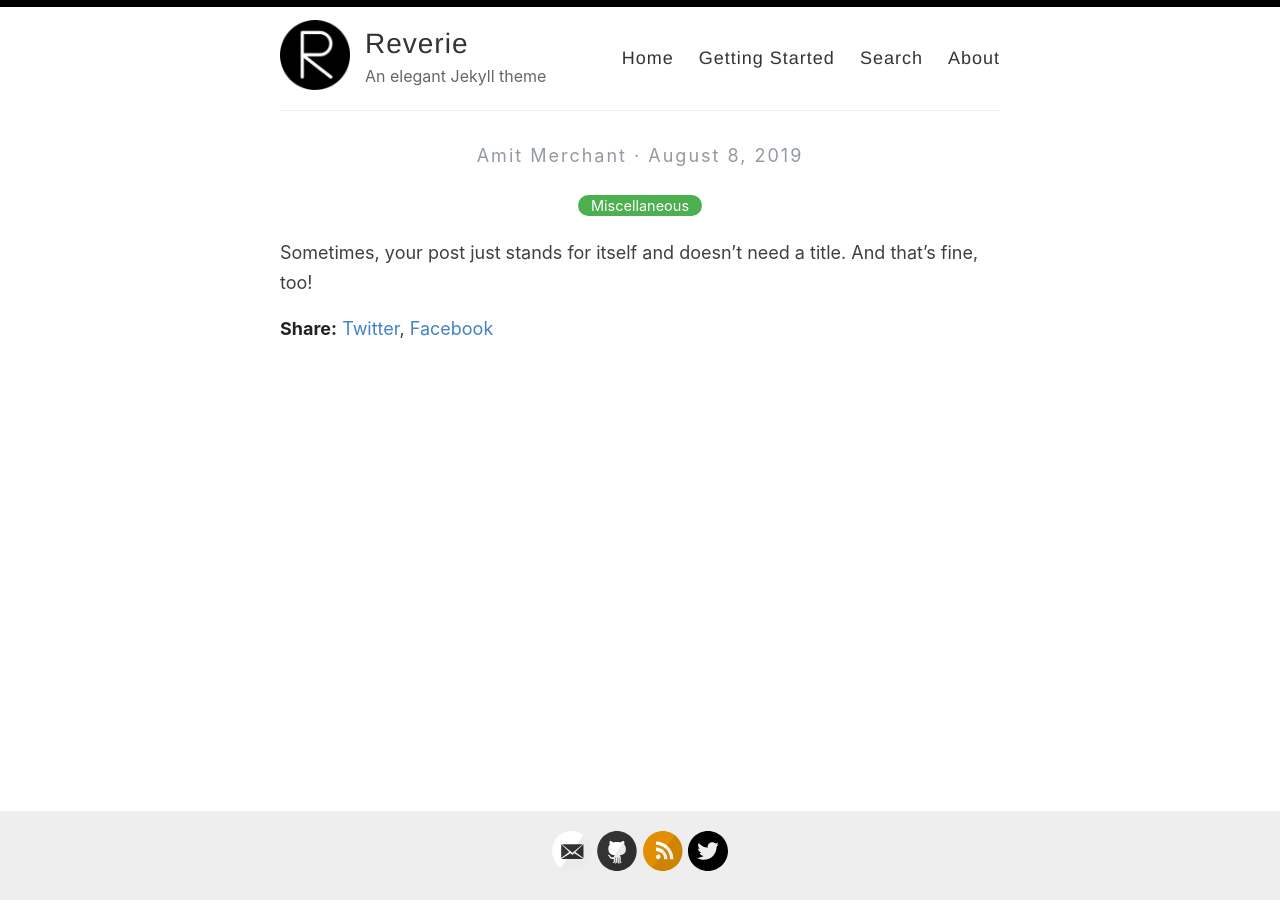
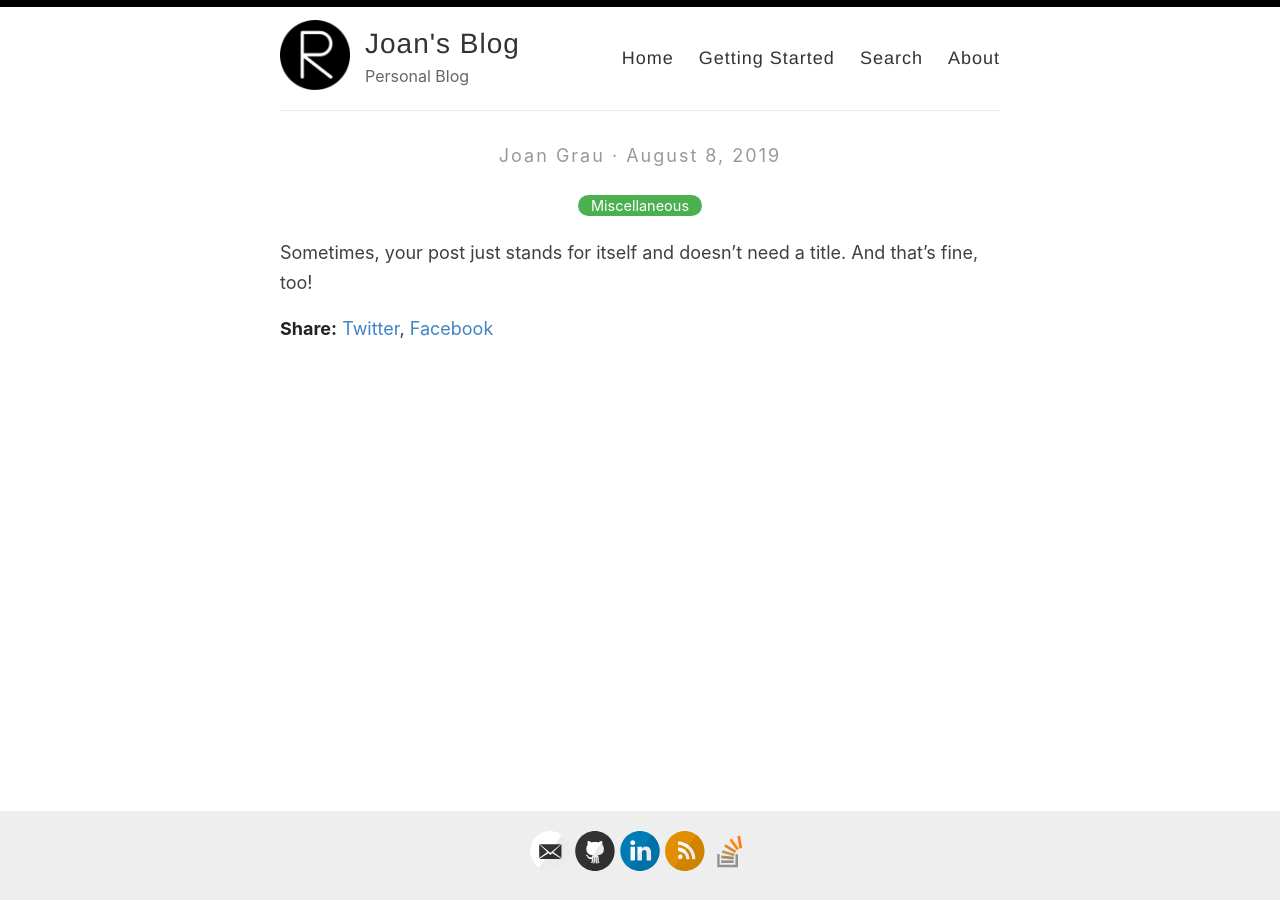
Before and after one commit to joangro/joangro.github.io, a Jekyll site: the page built from _posts/2019-08-08-no-title-posts.md, in a window 1280 px wide. Built offline with Jekyll 4.4.1, drawn with Linux system fonts in a browser that asks for light colours.

Commit message:
Update _config.yml

```diff
--- a/_config.yml
+++ b/_config.yml
@@ -3,13 +3,13 @@
 #
 
 # Name of your site (displayed in the header)
-name: Reverie
+name: Joan's Blog
 
 # Name of the author
-author: Amit Merchant
+author: Joan Grau
 
 # Short bio or description (displayed in the header)
-description: An elegant Jekyll theme
+description: Personal Blog
 
 # URL of your avatar or profile pic (you could use your GitHub profile pic)
 avatar: /images/reverie.png
@@ -20,20 +20,11 @@ avatar: /images/reverie.png
 
 # Includes an icon in the footer for each username you enter
 footer-links:
-  dribbble:
-  email: amit.d.merchant@gmail.com
-  facebook:
-  flickr:
-  github: amitmerchant1990/reverie
-  instagram:
-  linkedin:
-  pinterest:
+  email: contact@graunoel.com
+  github: joangro
+  linkedin: joan-grau
   rss: rss
-  twitter: amit_merchant
-  stackoverflow:
-  youtube: # channel/<your_long_string> or user/<user-name>
-  googleplus: # anything in your profile username that comes after plus.google.com/
-  playconsole:
+  stackoverflow: joan-grau-noël
 
 
 # Enter your Disqus shortname (not your username) to enable commenting on posts
@@ -41,7 +32,7 @@ footer-links:
 disqus:
 
 # Enter your Google Analytics web tracking code (e.g. UA-2110908-2) to activate tracking
-google_analytics: UA-43339302-11
+google_analytics: UA-159404486-1
 
 # Your website URL (e.g. http://amitmerchant1990.github.io or http://www.amitmerchant.com)
 # Used for Sitemap.xml and your RSS feed
@@ -52,7 +43,7 @@ enforce_ssl: https://www.amitmerchant.com/reverie
 # (http://yourusername.github.io/repository-name)
 # and NOT your User repository (http://yourusername.github.io)
 # then add in the baseurl here, like this: "/repository-name"
-baseurl: "/reverie"
+# baseurl: "/reverie"
 
 #
 # !! You don't need to change any of the configuration flags below !!
```
